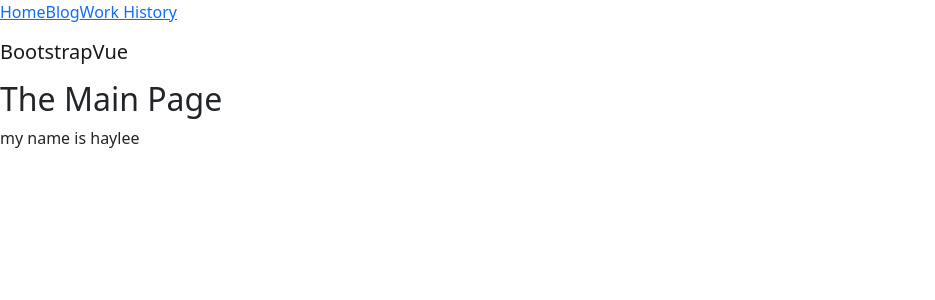
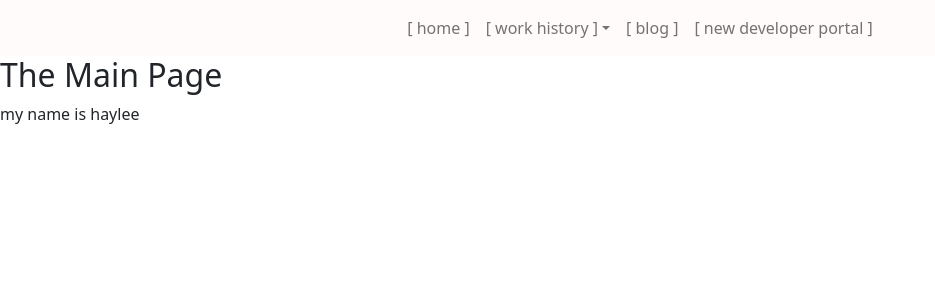
Before and after one commit to hayesjt/hayes, a Vue app: page /#/ in a window 1280 px wide. Shown: the top 300 px of the page, without its empty margins (0-935 px from the left). Built offline with nearby package versions, Linux system fonts and the light colour scheme.

Commit message:
routes working for navbar

```diff
--- a/src/components/Blog.vue
+++ b/src/components/Blog.vue
@@ -1,12 +1,16 @@
 <template>
   <div id="blog">
+    <nav-bar></nav-bar>
     <h2>The Blog Page</h2>
     <p>My blog is {{ coolword }}</p>
   </div>
 </template>
 
 <script>
+import NavBar from "@/components/NavBar";
+
 export default {
+  components: {NavBar},
   coolword: 'cool'
 }
 </script>
--- a/src/components/NavBar.vue
+++ b/src/components/NavBar.vue
@@ -1,16 +1,34 @@
 <template>
   <div id="navbar">
-    <router-link to="/">Home</router-link>
-    <router-link to="/blog">Blog</router-link>
-    <router-link to="/workhistory">Work History</router-link>
 
-    <div>
-      <!-- As a link -->
-      <b-navbar variant="faded" type="light">
-        <b-navbar-brand href="#">BootstrapVue</b-navbar-brand>
-      </b-navbar>
-    </div>
+    <b-navbar id="navbar-custom" sticky="true" toggleable="md">
 
+      <b-navbar-toggle target="nav-collapse"></b-navbar-toggle>
+
+      <b-collapse id="nav-collapse" is-nav>
+        <b-navbar-nav class="mx-auto">
+
+
+          <!-- Link to Home - MainPage.vue -->
+          <b-nav-item to="/">[ home ]</b-nav-item>
+
+          <!-- Link Dropdown for Work History - WorkHistory.vue -->
+          <b-nav-item-dropdown text="[ work history ]" right>
+            <b-dropdown-item to="/workhistory">[ Full Work History ]</b-dropdown-item>
+            <b-dropdown-item to="/virtualresume">[ Virtual Resume ]</b-dropdown-item>
+            <b-dropdown-item to="/techvideogallery">[ Software Engineering Gallery ]</b-dropdown-item>
+            <b-dropdown-item to="/archgallery">[ Architectural Gallery ]</b-dropdown-item>
+          </b-nav-item-dropdown>
+
+          <!-- Link to Blog - Blog.vue -->
+          <b-nav-item to="/blog">[ blog ]</b-nav-item>
+
+          <!-- Link to Developer Portal - NewDevPortal.vue -->
+          <b-nav-item to="/newdevportal">[ new developer portal ]</b-nav-item>
+
+        </b-navbar-nav>
+      </b-collapse>
+    </b-navbar>
   </div>
 </template>
 
@@ -19,7 +37,9 @@ export default {
   name: "NavBar"
 }
 </script>
-
+s
 <style scoped>
-
+#navbar-custom {
+  background-color: #FFFBFA !important;
+}
 </style>
--- a/src/components/NewDevPortal.vue
+++ b/src/components/NewDevPortal.vue
@@ -1,10 +1,16 @@
 <template>
-
+  <div id="newdevportal">
+    <nav-bar></nav-bar>
+    <p>new nev portal page</p>
+  </div>
 </template>
 
 <script>
+import NavBar from "@/components/NavBar";
+
 export default {
-  name: "NewDevPortal"
+  name: "NewDevPortal",
+  components: {NavBar}
 }
 </script>
 
--- a/src/components/WorkHistory.vue
+++ b/src/components/WorkHistory.vue
@@ -1,13 +1,17 @@
 <template>
   <div id="workhistory">
+    <nav-bar></nav-bar>
     <h2>The Work History Page</h2>
     <p>my job title is {{ title }}</p>
   </div>
 </template>
 
 <script>
+import NavBar from "@/components/NavBar";
+
 export default {
-  title: "Software Engineer"
+  title: "Software Engineer",
+  components: {NavBar},
 }
 </script>
 
--- a/src/components/workhistory-components/ArchGallery.vue
+++ b/src/components/workhistory-components/ArchGallery.vue
@@ -1,10 +1,16 @@
 <template>
-
+  <div id="archgallery">
+    <nav-bar></nav-bar>
+    <p>arch gallery</p>
+  </div>
 </template>
 
 <script>
+import NavBar from "@/components/NavBar";
+
 export default {
-  name: "ArchGallery"
+  name: "ArchGallery",
+  components: {NavBar}
 }
 </script>
 
--- a/src/components/workhistory-components/TechVideoGallery.vue
+++ b/src/components/workhistory-components/TechVideoGallery.vue
@@ -1,10 +1,16 @@
 <template>
-
+  <div id="techvideogallery">
+    <nav-bar></nav-bar>
+    <p>tech video gallery</p>
+  </div>
 </template>
 
 <script>
+import NavBar from "@/components/NavBar";
+
 export default {
-  name: "TechVideoGallery"
+  name: "TechVideoGallery",
+  components: {NavBar}
 }
 </script>
 
--- a/src/components/workhistory-components/VirtualResume.vue
+++ b/src/components/workhistory-components/VirtualResume.vue
@@ -1,10 +1,16 @@
 <template>
-
+  <div id="virtualresume">
+    <nav-bar></nav-bar>
+    <p>virtual resume</p>
+  </div>
 </template>
 
 <script>
+import NavBar from "@/components/NavBar";
+
 export default {
-  name: "VirtualResume"
+  name: "VirtualResume",
+  components: {NavBar}
 }
 </script>
 
```
Also changed, not shown: src/main.js (+15 -2 lines).
